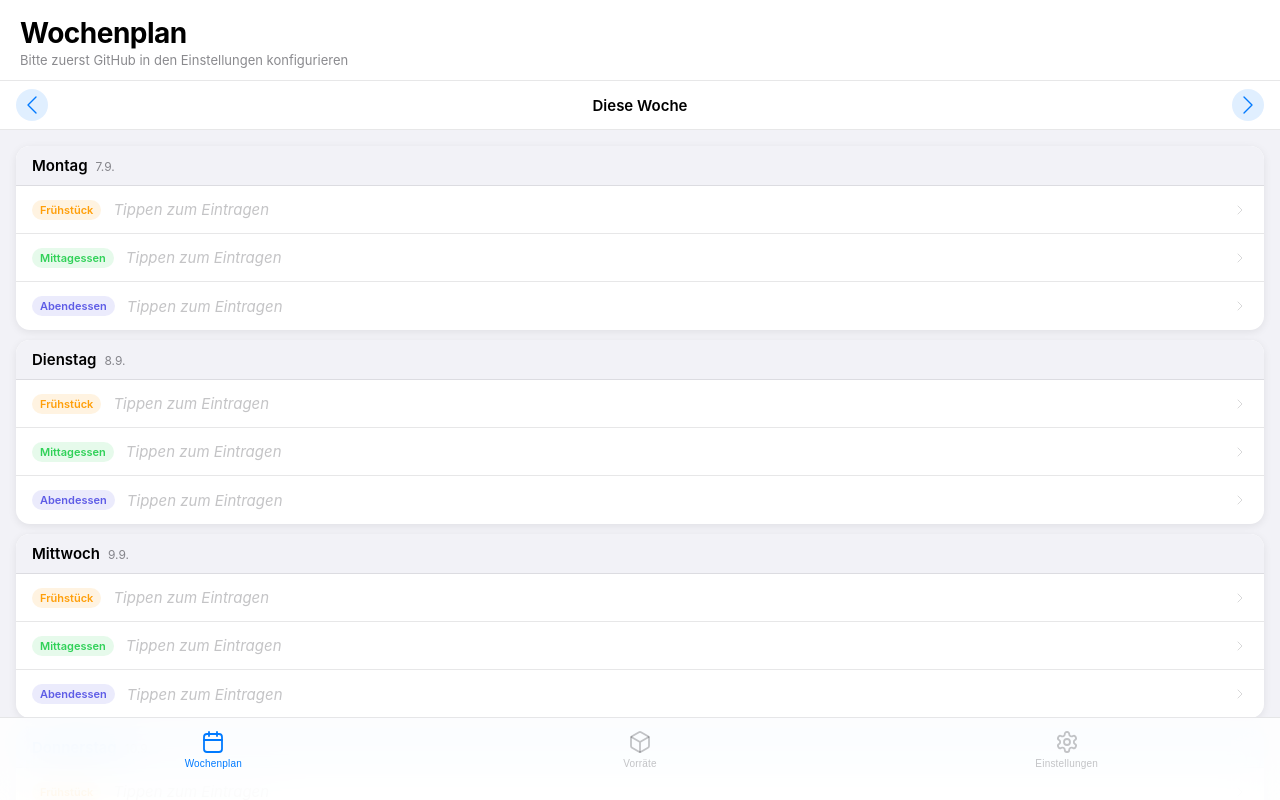
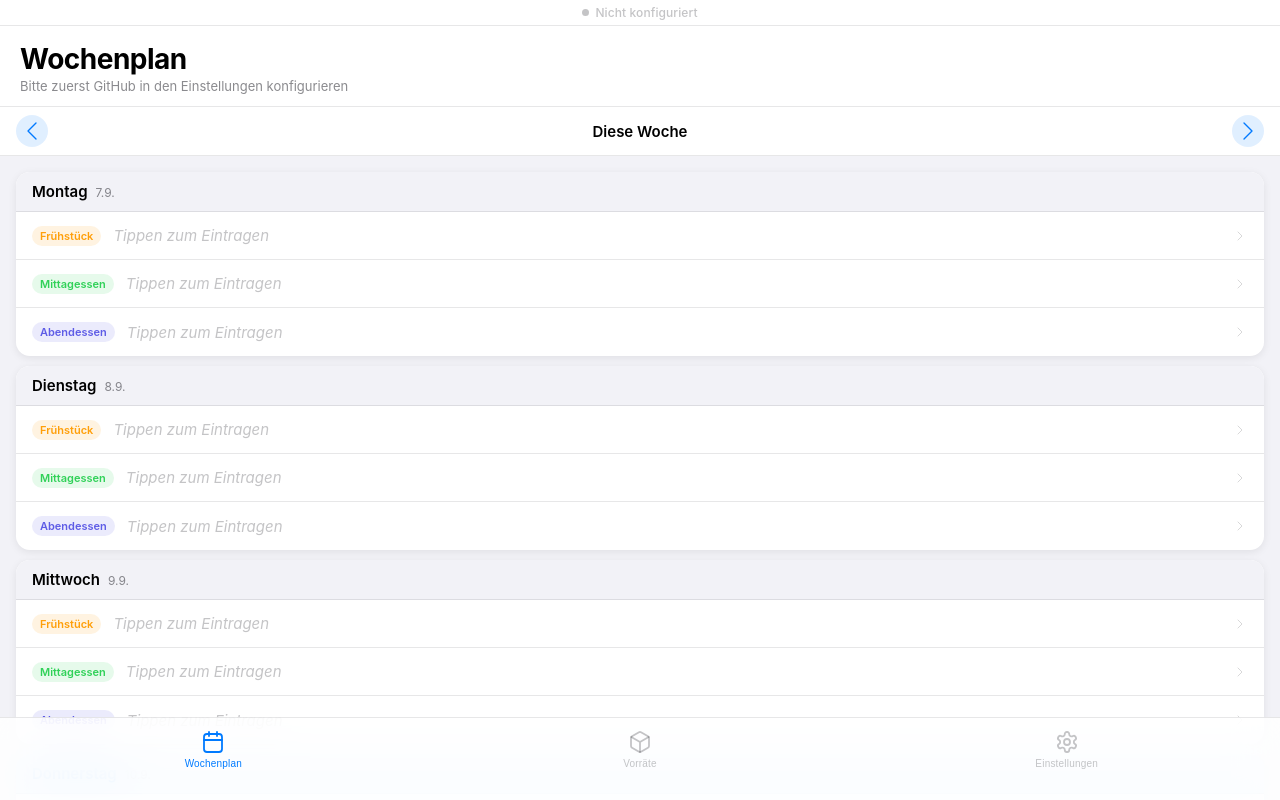
Before and after one commit to sam52662/meal-planner, a React (Vite) app: page / in a window 1280 px wide. Built offline with nearby package versions, Linux system fonts and the light colour scheme.

Commit message:
Add connection status indicator

```diff
--- a/src/App.tsx
+++ b/src/App.tsx
@@ -3,18 +3,32 @@ import './styles/global.css'
 import MealPlan from './components/MealPlan'
 import Inventory from './components/Inventory'
 import Settings from './components/Settings'
+import { useConnectionStatus, type ConnectionStatus } from './hooks/useConnectionStatus'
 
 type Tab = 'meals' | 'inventory' | 'settings'
 
+const CONNECTION_LABELS: Record<ConnectionStatus, string> = {
+  unknown: 'Nicht konfiguriert',
+  checking: 'Verbinde …',
+  connected: 'Verbunden',
+  error: 'Keine Verbindung',
+}
+
 export default function App() {
   const [activeTab, setActiveTab] = useState<Tab>('meals')
+  const { status, check } = useConnectionStatus()
 
   return (
     <div className="app-shell">
+      <div className={`connection-bar ${status}`} onClick={check} style={{ cursor: 'pointer' }}>
+        <div className="connection-dot" />
+        <span>{CONNECTION_LABELS[status]}</span>
+      </div>
+
       <div style={{ flex: 1, display: 'flex', flexDirection: 'column', overflow: 'hidden' }}>
         {activeTab === 'meals' && <MealPlan />}
         {activeTab === 'inventory' && <Inventory />}
-        {activeTab === 'settings' && <Settings />}
+        {activeTab === 'settings' && <Settings onSaved={check} />}
       </div>
 
       <nav className="tab-bar">
--- a/src/components/Settings.tsx
+++ b/src/components/Settings.tsx
@@ -5,7 +5,7 @@ import type { GitHubConfig } from '../api/github'
 
 type TestStatus = 'idle' | 'testing' | 'ok' | 'error'
 
-export default function Settings() {
+export default function Settings({ onSaved }: { onSaved?: () => void }) {
   const existing = loadConfig()
   const [token, setToken] = useState(existing?.token ?? '')
   const [owner, setOwner] = useState(existing?.owner ?? '')
@@ -20,6 +20,7 @@ export default function Settings() {
     saveConfig(config)
     setSaved(true)
     setTimeout(() => setSaved(false), 2000)
+    onSaved?.()
   }
 
   async function handleTest() {
--- /dev/null
+++ b/src/hooks/useConnectionStatus.ts
@@ -0,0 +1,43 @@
+import { useState, useEffect, useCallback } from 'react'
+import { loadConfig } from './useGitHub'
+import { testConnection } from '../api/github'
+
+export type ConnectionStatus = 'unknown' | 'checking' | 'connected' | 'error'
+
+let globalStatus: ConnectionStatus = 'unknown'
+let listeners: Array<(s: ConnectionStatus) => void> = []
+
+function setGlobal(s: ConnectionStatus) {
+  globalStatus = s
+  listeners.forEach(l => l(s))
+}
+
+export function useConnectionStatus() {
+  const [status, setStatus] = useState<ConnectionStatus>(globalStatus)
+
+  useEffect(() => {
+    listeners.push(setStatus)
+    return () => { listeners = listeners.filter(l => l !== setStatus) }
+  }, [])
+
+  const check = useCallback(async () => {
+    const config = loadConfig()
+    if (!config?.token || !config?.owner || !config?.repo) {
+      setGlobal('unknown')
+      return
+    }
+    setGlobal('checking')
+    try {
+      await testConnection(config)
+      setGlobal('connected')
+    } catch {
+      setGlobal('error')
+    }
+  }, [])
+
+  useEffect(() => {
+    if (globalStatus === 'unknown') check()
+  }, [check])
+
+  return { status, check }
+}
--- a/src/styles/global.css
+++ b/src/styles/global.css
@@ -711,6 +711,62 @@ body {
 }
 
 /* ============================================================
+   Connection indicator (top bar)
+   ============================================================ */
+.connection-bar {
+  display: flex;
+  align-items: center;
+  justify-content: center;
+  gap: 6px;
+  padding: 5px 16px;
+  font-size: 12px;
+  font-weight: 500;
+  letter-spacing: 0.1px;
+  border-bottom: 1px solid var(--color-border);
+  background: var(--color-surface);
+}
+
+.connection-bar.connected {
+  color: var(--color-fridge);
+  background: var(--color-fridge-light);
+  border-bottom-color: rgba(52, 199, 89, 0.2);
+}
+
+.connection-bar.error {
+  color: var(--color-danger);
+  background: rgba(255, 59, 48, 0.08);
+  border-bottom-color: rgba(255, 59, 48, 0.2);
+}
+
+.connection-bar.checking {
+  color: var(--color-text-secondary);
+}
+
+.connection-bar.unknown {
+  color: var(--color-text-tertiary);
+}
+
+.connection-dot {
+  width: 7px;
+  height: 7px;
+  border-radius: 50%;
+  flex-shrink: 0;
+}
+
+.connection-bar.connected .connection-dot { background: var(--color-fridge); }
+.connection-bar.error .connection-dot { background: var(--color-danger); }
+.connection-bar.checking .connection-dot {
+  background: var(--color-text-tertiary);
+  animation: pulse-dot 1s ease-in-out infinite;
+}
+.connection-bar.unknown .connection-dot { background: var(--color-text-tertiary); }
+
+@keyframes pulse-dot {
+  0%, 100% { opacity: 0.3; }
+  50% { opacity: 1; }
+}
+
+/* ============================================================
    Loading / Sync indicator
    ============================================================ */
 .sync-bar {
```
